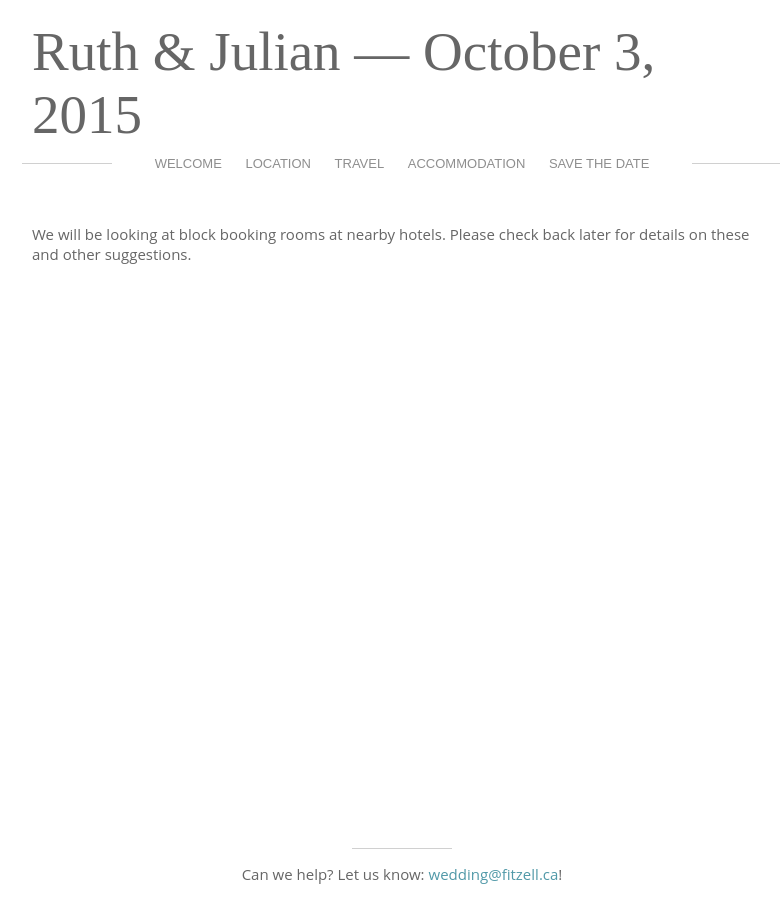
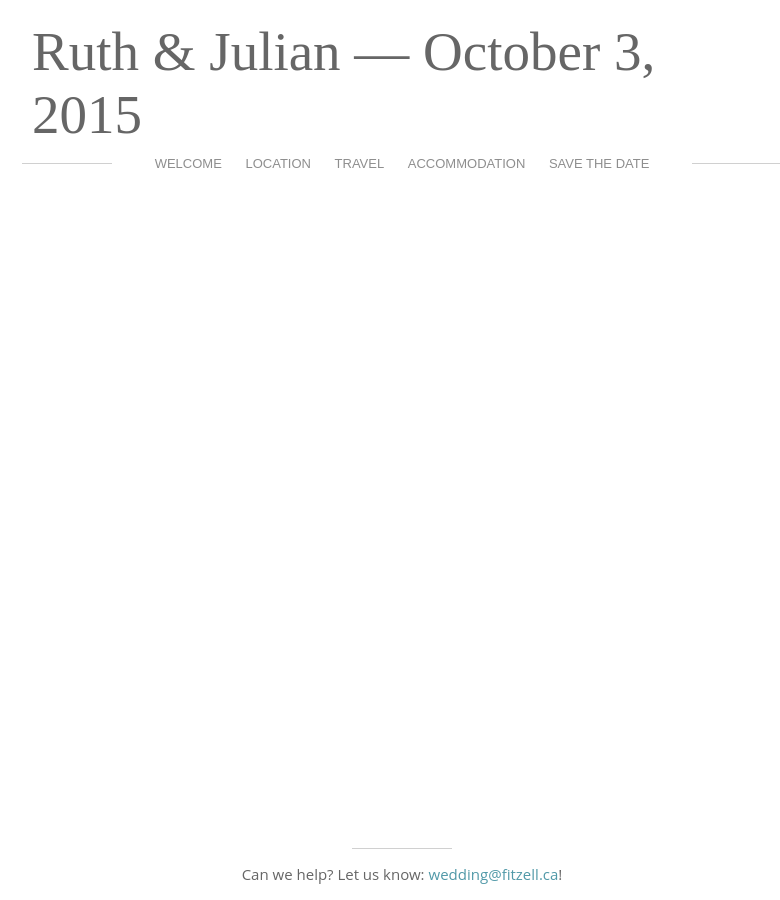
Before and after one commit to jfitzell/weddingsite, a Jekyll site: the page built from accommodation.md, in a window 1280 px wide. Shown: the whole page, without its empty margins (238-1018 px from the left). Built offline with Jekyll 4.4.1, drawn with Linux system fonts in a browser that asks for light colours; some web fonts are replaced.

Commit message:
delete old text ready for changes

```diff
--- a/accommodation.md
+++ b/accommodation.md
@@ -2,5 +2,3 @@
 title: Accommodation
 layout: default
 ---
-
-We will be looking at block booking rooms at nearby hotels. Please check back later for details on these and other suggestions.
```
